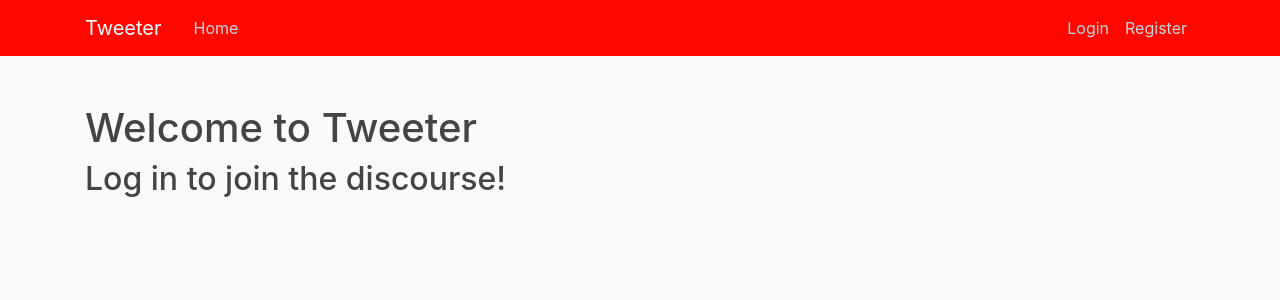
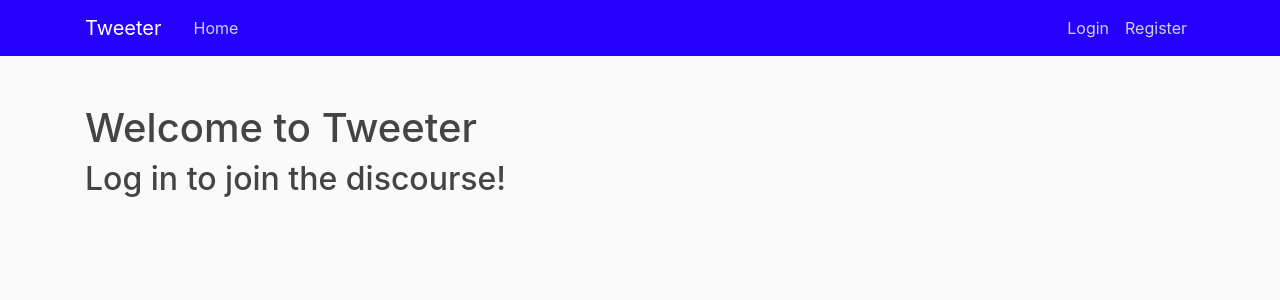
Before and after one commit to jcontreras5/twitter_mock, a Flask app: page / in a window 1280 px wide. Shown: the top 300 px of the page. Run offline with Flask 2, Linux system fonts and the light colour scheme; data that the repository does not hold is empty; some libraries are stand-ins or nearby versions.

Commit message:
changed bkgd color of top nav

```diff
--- a/twitter_mock/static/main.css
+++ b/twitter_mock/static/main.css
@@ -9,7 +9,7 @@ body {
   }
 
   .bg-steel {
-    background-color: #fc0800;
+    background-color: #2600fc;
   }
 
   .site-header .navbar-nav .nav-link {
```
